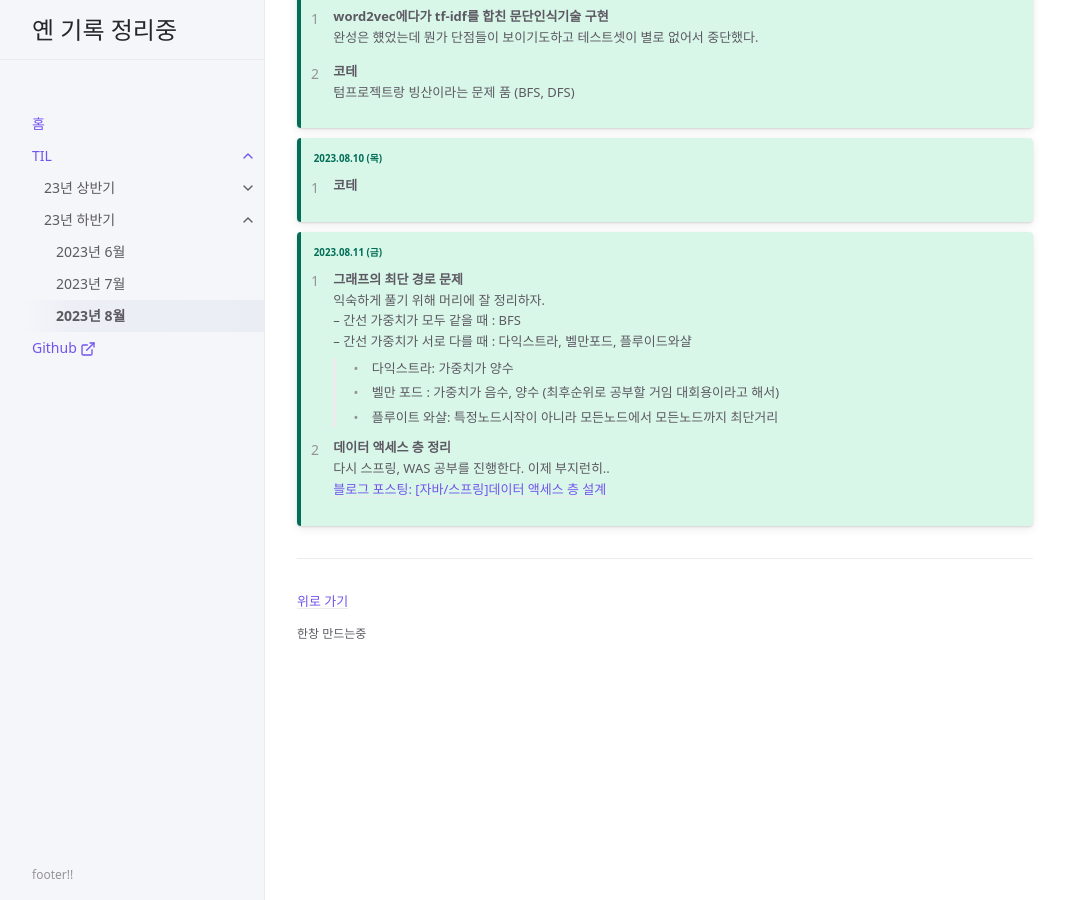
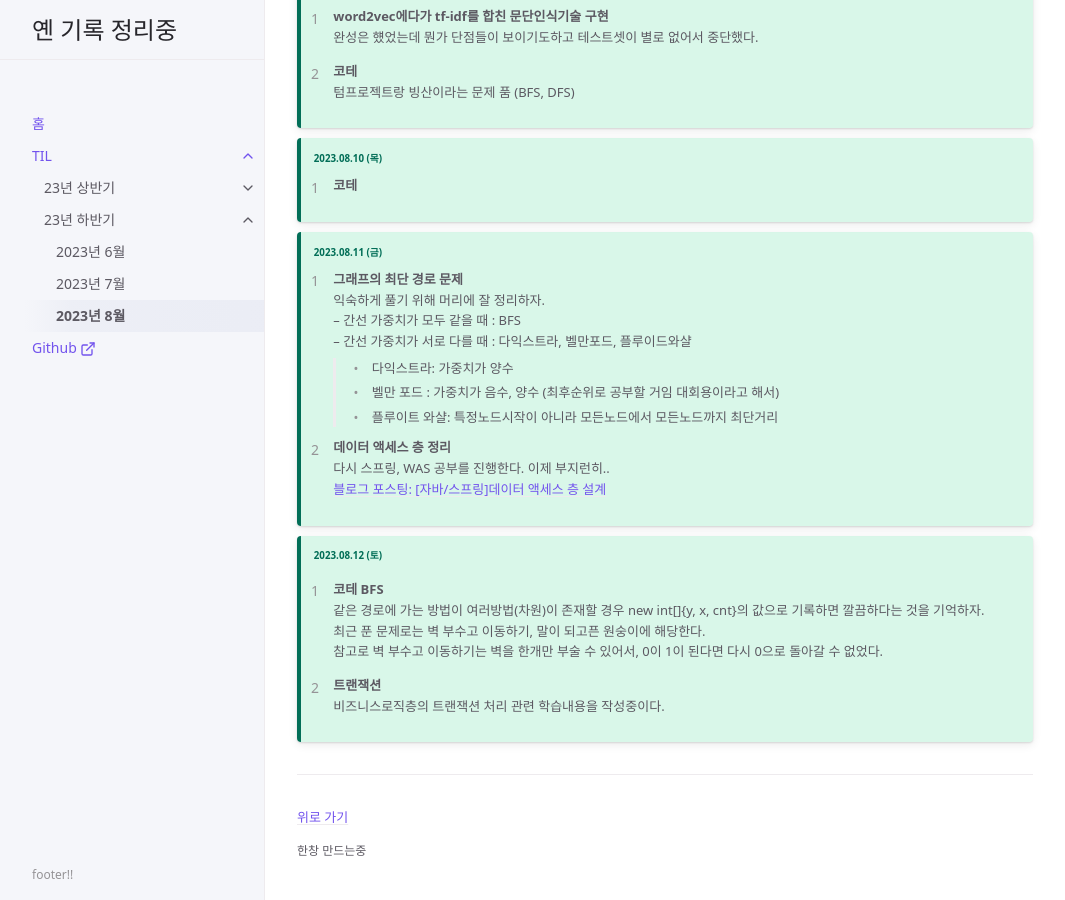
Before and after one commit to yyeennyy/yyeennyy.github.io, a Jekyll site: the page built from docs/TIL/23년 하반기/month08.md, in a window 1280 px wide and 900 px high, scrolled down 1844 px. Shown: the whole window, without its empty margins (107-1172 px from the left). Built offline with Jekyll 4.4.1, drawn with Linux system fonts in a browser that asks for light colours.

Commit message:
TIL 0812

```diff
--- a/docs/TIL/23년 하반기/month08.md
+++ b/docs/TIL/23년 하반기/month08.md
@@ -132,3 +132,14 @@ nav_order: 3
 > 다시 스프링, WAS 공부를 진행한다. 이제 부지런히.. <br>
 > [블로그 포스팅: [자바/스프링]데이터 액세스 층 설계](https://splendidlolli.tistory.com/629)
 >
+
+{: .new-title }
+> 2023.08.12 (토)
+> 1. **코테 BFS**<br>
+> 같은 경로에 가는 방법이 여러방법(차원)이 존재할 경우 new int[]{y, x, cnt}의 값으로 기록하면 깔끔하다는 것을 기억하자.<br>
+> 최근 푼 문제로는 벽 부수고 이동하기, 말이 되고픈 원숭이에 해당한다.<br>
+> 참고로 벽 부수고 이동하기는 벽을 한개만 부술 수 있어서, 0이 1이 된다면 다시 0으로 돌아갈 수 없었다.<br>
+>
+> 2. **트랜잭션**<br>
+> 비즈니스로직층의 트랜잭션 처리 관련 학습내용을 작성중이다.<br>
+>
```
